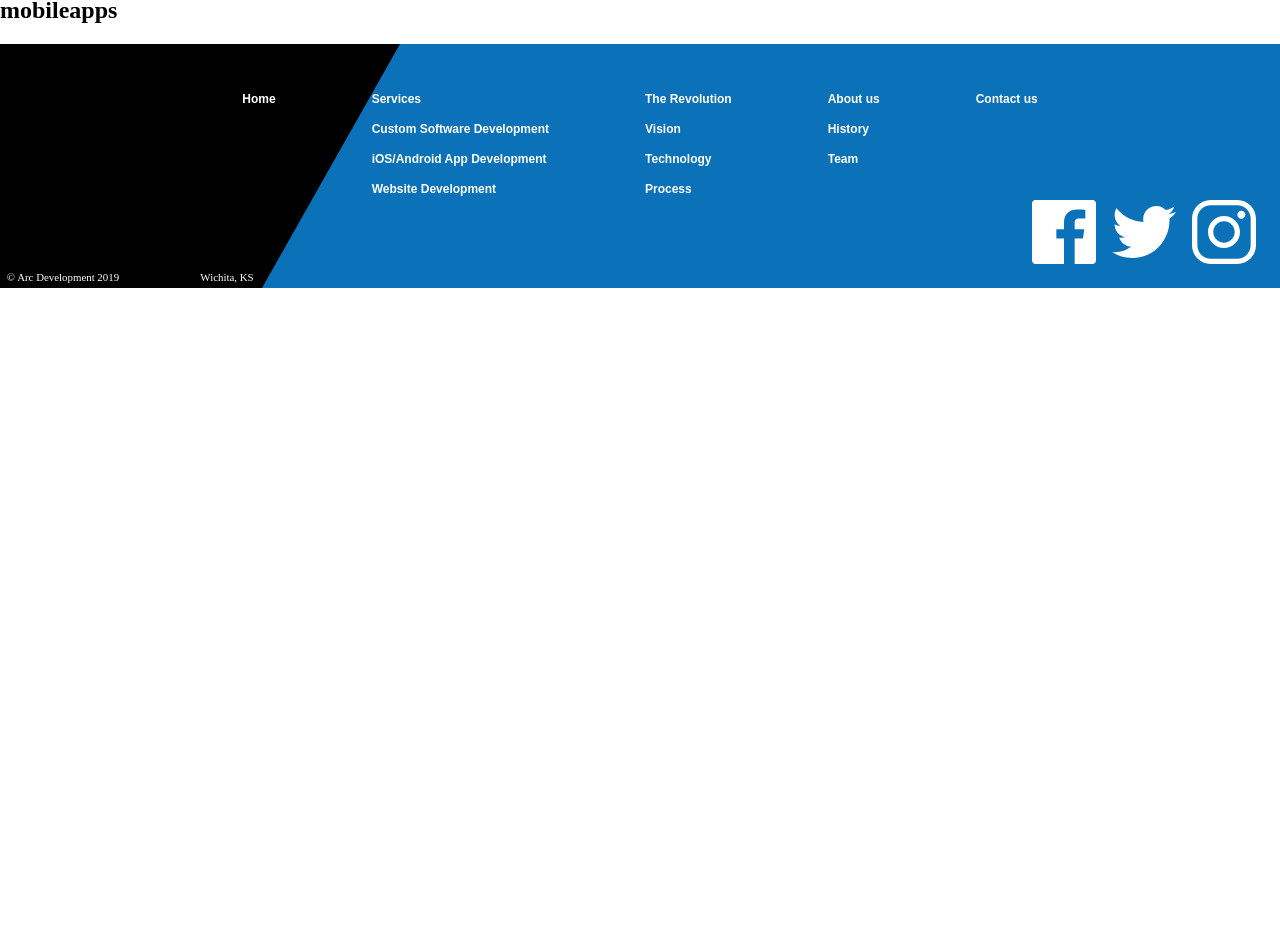
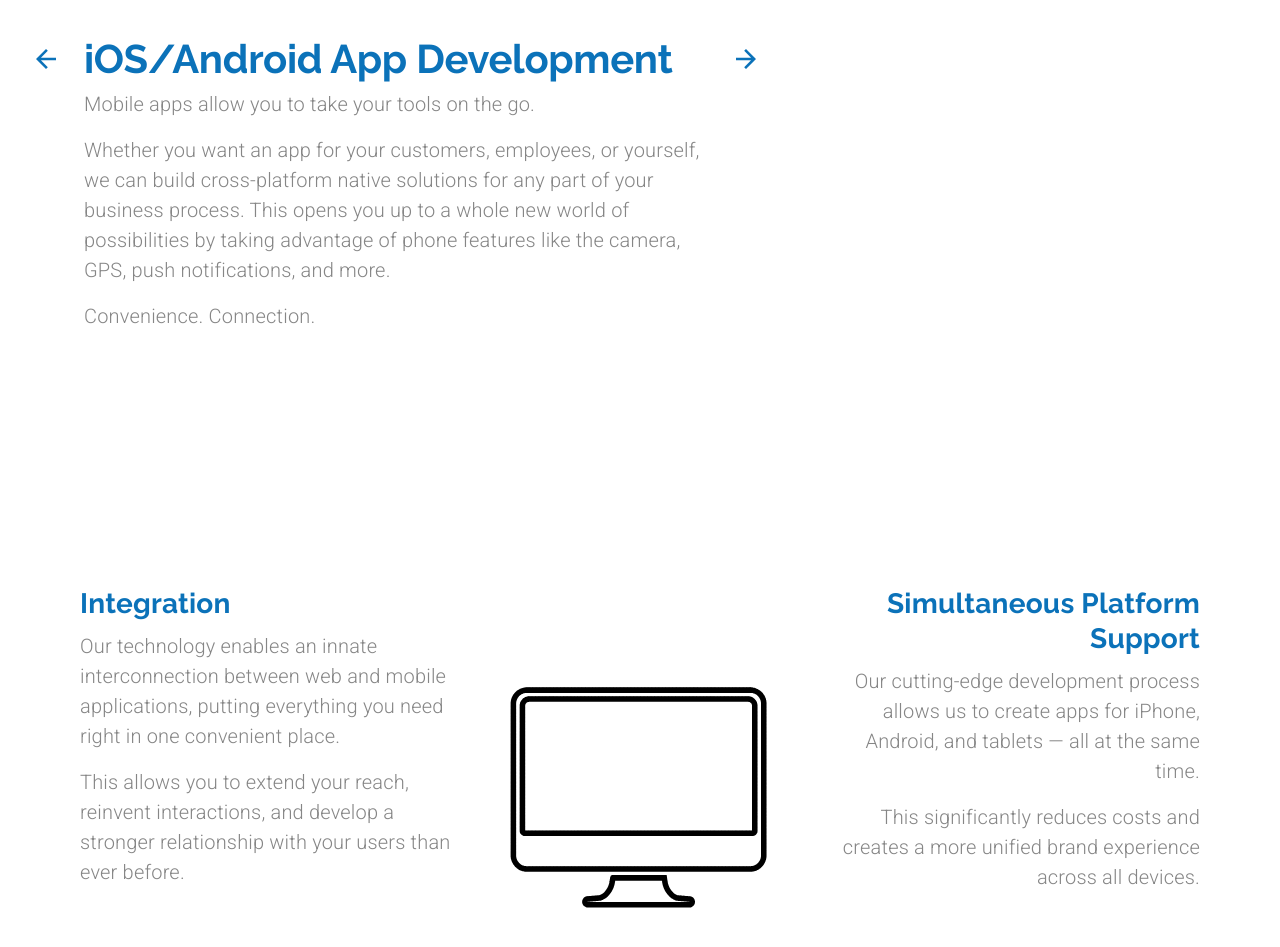
Before and after one commit to channaveerayya/arc_developement, a React (Create React App) app: page /mobileapps in a window 1280 px wide. Shown: the part 115-1062 px from the top of the page. Before the commit the page ends 800 px from the top, so only its background shows below. Built offline with nearby package versions, Linux system fonts and the light colour scheme.

Commit message:
iOSAndroid App Development Page added

```diff
--- a/src/components/App.js
+++ b/src/components/App.js
@@ -6,6 +6,7 @@ import Footer from './UI/Footer'
 import LandingPage from './LandingPage'
 import Services from './Services'
 import CustomSoftware from './CustomSoftware'
+import MobileApps from './MobileApps'
 function App() {
   return (
     <MuiThemeProvider theme={theme}>
@@ -16,11 +17,7 @@ function App() {
           <Route exact path='/services' component={Services} />
           Services
           <Route exact path='/customsoftware' component={CustomSoftware} />
-          <Route
-            exact
-            path='/mobileapps'
-            component={() => <h2>mobileapps</h2>}
-          />
+          <Route exact path='/mobileapps' component={MobileApps} />
           <Route exact path='/websites' component={() => <h2>websites</h2>} />
           <Route
             exact
--- /dev/null
+++ b/src/components/MobileApps.js
@@ -0,0 +1,262 @@
+import React from 'react'
+import Lottie from 'react-lottie'
+import { Link } from 'react-router-dom'
+import {
+  Grid,
+  IconButton,
+  Typography,
+  useMediaQuery,
+  Hidden,
+} from '@material-ui/core'
+import { makeStyles, useTheme } from '@material-ui/core/styles'
+import backArrow from '../assets/backArrow.svg'
+import forwardArrow from '../assets/forwardArrow.svg'
+import swiss from '../assets/swissKnife.svg'
+import access from '../assets/extendAccess.svg'
+import engagement from '../assets/increaseEngagement.svg'
+import integrationAnimation from '../animations/integrationAnimation/data.json'
+import CallToAction from './UI/CallToAction'
+const useStyles = makeStyles((theme) => ({
+  heading: {
+    maxWidth: '40em',
+  },
+  arrowContainer: {
+    marginTop: '0.5em',
+  },
+  rowContainer: {
+    paddingLeft: '5em',
+    paddingRight: '5em',
+    [theme.breakpoints.down('sm')]: {
+      paddingLeft: '1.5em',
+      paddingRight: '1.5em',
+    },
+  },
+}))
+
+function MobileApps() {
+  const classes = useStyles()
+  const theme = useTheme()
+  const matchesMD = useMediaQuery(theme.breakpoints.down('md'))
+  const matchesSM = useMediaQuery(theme.breakpoints.down('sm'))
+  const matchesXS = useMediaQuery(theme.breakpoints.down('xs'))
+
+  const defaultOptions = {
+    loop: true,
+    autoplay: false,
+    animationData: integrationAnimation,
+    rendererSettings: {
+      preserveAspectRatio: 'xMidYMid slice',
+    },
+  }
+
+  return (
+    <Grid container direction='column'>
+      <Grid
+        item
+        container
+        direction='row'
+        justify={matchesMD ? 'center' : undefined}
+        className={classes.rowContainer}
+        style={{ marginTop: matchesXS ? '1em' : '2em' }}
+      >
+        <Hidden mdDown>
+          <Grid
+            item
+            className={classes.arrowContainer}
+            style={{ marginRight: '1em', marginLeft: '-3.5em' }}
+          >
+            <IconButton
+              style={{ backgroundColor: 'transparent' }}
+              component={Link}
+              to='/customsoftware'
+            >
+              <img
+                src={backArrow}
+                alt='Back to Custom Software Development Page'
+              />
+            </IconButton>
+          </Grid>
+        </Hidden>
+        <Grid item container direction='column' className={classes.heading}>
+          <Grid item>
+            <Typography align={matchesMD ? 'center' : undefined} variant='h2'>
+              iOS/Android App Development
+            </Typography>
+          </Grid>
+          <Grid item>
+            <Typography
+              align={matchesMD ? 'center' : undefined}
+              variant='body1'
+              paragraph
+            >
+              Mobile apps allow you to take your tools on the go.
+            </Typography>
+            <Typography
+              align={matchesMD ? 'center' : undefined}
+              variant='body1'
+              paragraph
+            >
+              Whether you want an app for your customers, employees, or
+              yourself, we can build cross-platform native solutions for any
+              part of your business process. This opens you up to a whole new
+              world of possibilities by taking advantage of phone features like
+              the camera, GPS, push notifications, and more.
+            </Typography>
+            <Typography
+              align={matchesMD ? 'center' : undefined}
+              variant='body1'
+              paragraph
+            >
+              Convenience. Connection.
+            </Typography>
+          </Grid>
+        </Grid>
+        <Hidden mdDown>
+          <Grid item className={classes.arrowContainer}>
+            <IconButton
+              style={{ backgroundColor: 'transparent' }}
+              component={Link}
+              to='/websites'
+            >
+              <img
+                src={forwardArrow}
+                alt='Forward to Website Development Page'
+              />
+            </IconButton>
+          </Grid>
+        </Hidden>
+      </Grid>
+      <Grid
+        item
+        container
+        direction={matchesSM ? 'column' : 'row'}
+        style={{ marginTop: '15em', marginBottom: '15em' }}
+        className={classes.rowContainer}
+      >
+        <Grid item container direction='column' md>
+          <Grid item>
+            <Typography
+              align={matchesSM ? 'center' : undefined}
+              variant='h4'
+              gutterBottom
+            >
+              Integration
+            </Typography>
+          </Grid>
+          <Grid item>
+            <Typography
+              align={matchesSM ? 'center' : undefined}
+              variant='body1'
+              paragraph
+            >
+              Our technology enables an innate interconnection between web and
+              mobile applications, putting everything you need right in one
+              convenient place.
+            </Typography>
+            <Typography
+              align={matchesSM ? 'center' : undefined}
+              variant='body1'
+              paragraph
+            >
+              This allows you to extend your reach, reinvent interactions, and
+              develop a stronger relationship with your users than ever before.
+            </Typography>
+          </Grid>
+        </Grid>
+        <Grid item md>
+          <Lottie
+            options={defaultOptions}
+            isStopped={true}
+            style={{ maxWidth: '20em' }}
+          />
+        </Grid>
+        <Grid item container direction='column' md>
+          <Grid item>
+            <Typography
+              align={matchesSM ? 'center' : 'right'}
+              variant='h4'
+              gutterBottom
+            >
+              Simultaneous Platform Support
+            </Typography>
+          </Grid>
+          <Grid item>
+            <Typography
+              align={matchesSM ? 'center' : 'right'}
+              variant='body1'
+              paragraph
+            >
+              Our cutting-edge development process allows us to create apps for
+              iPhone, Android, and tablets — all at the same time.
+            </Typography>
+            <Typography
+              align={matchesSM ? 'center' : 'right'}
+              variant='body1'
+              paragraph
+            >
+              This significantly reduces costs and creates a more unified brand
+              experience across all devices.
+            </Typography>
+          </Grid>
+        </Grid>
+      </Grid>
+      <Grid
+        item
+        container
+        direction={matchesMD ? 'column' : 'row'}
+        className={classes.rowContainer}
+        style={{ marginBottom: '15em' }}
+      >
+        <Grid item container direction='column' alignItems='center' md>
+          <Grid item>
+            <Typography align='center' variant='h4' gutterBottom>
+              Extend Functionality
+            </Typography>
+          </Grid>
+          <Grid item>
+            <img src={swiss} alt='swiss army knife' />
+          </Grid>
+        </Grid>
+        <Grid
+          item
+          container
+          direction='column'
+          alignItems='center'
+          md
+          style={{
+            marginTop: matchesMD ? '10em' : 0,
+            marginBottom: matchesMD ? '10em' : 0,
+          }}
+        >
+          <Grid item>
+            <Typography align='center' variant='h4' gutterBottom>
+              Extend Access
+            </Typography>
+          </Grid>
+          <Grid item>
+            <img
+              src={access}
+              alt='tear-one-off sign'
+              style={{ maxWidth: matchesXS ? '20em' : '28em' }}
+            />
+          </Grid>
+        </Grid>
+        <Grid item container direction='column' alignItems='center' md>
+          <Grid item>
+            <Typography align='center' variant='h4' gutterBottom>
+              Increase Engagement
+            </Typography>
+          </Grid>
+          <Grid item>
+            <img src={engagement} alt='app with notification' />
+          </Grid>
+        </Grid>
+      </Grid>
+      <Grid item>
+        <CallToAction />
+      </Grid>
+    </Grid>
+  )
+}
+
+export default MobileApps
```
Also changed, not shown: src/components/UI/Header.js (+72 -72 lines).
